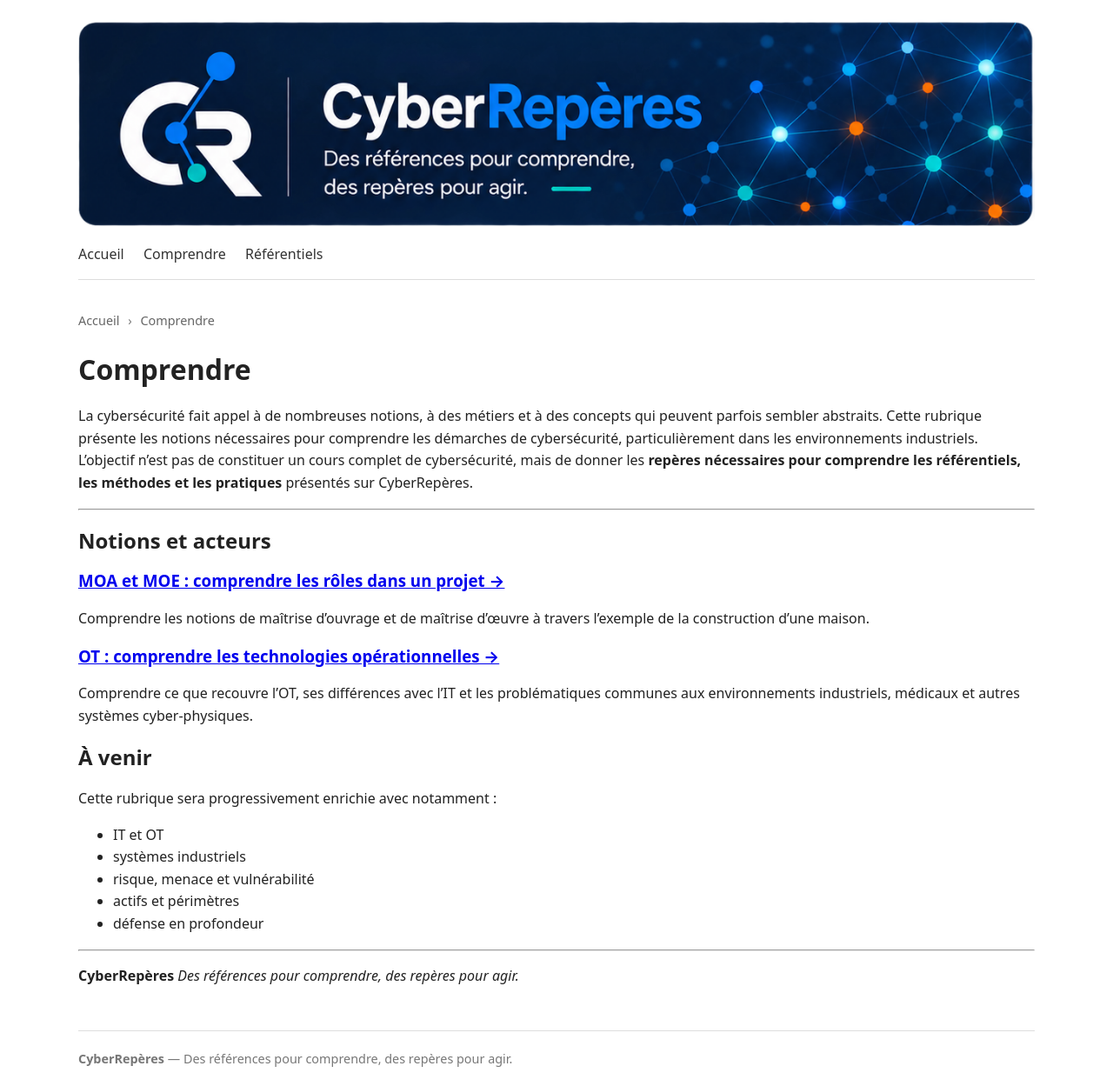
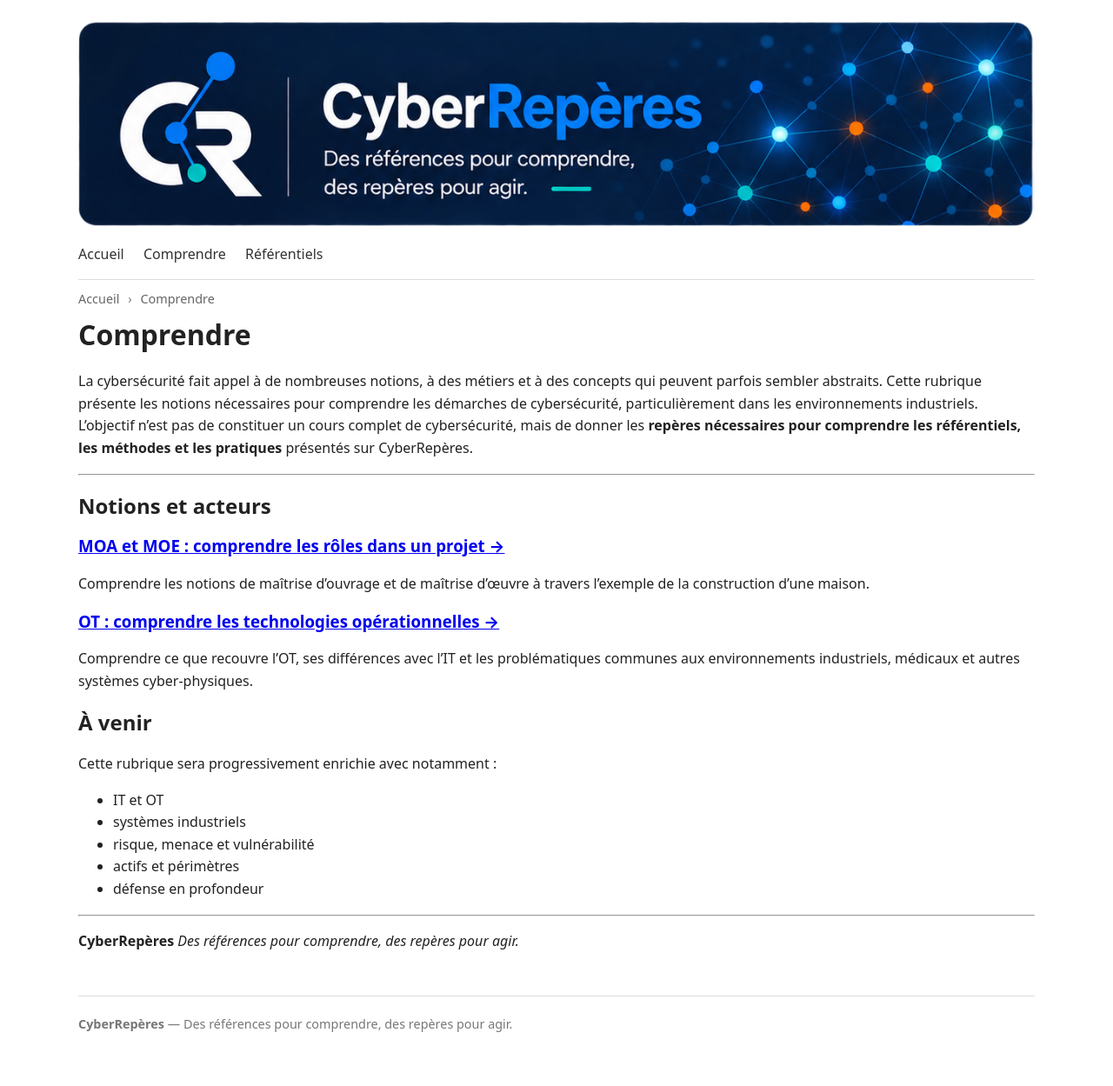
Before and after one commit to Cybrep/cyberreperes.github.io, a Jekyll site: the page built from comprendre/index.md, in a window 1280 px wide. Shown: the whole page at 87% size. Built offline with Jekyll 4.4.1, drawn with Linux system fonts in a browser that asks for light colours; after the commit the page ends 1209 px from its top, so only the background shows below that.

Commit message:
amélioration des espaces sous la barre de navig

```diff
--- a/_layouts/default.html
+++ b/_layouts/default.html
@@ -28,7 +28,7 @@
     header {
       border-bottom: 1px solid #ddd;
       padding: 25px 0 15px;
-      margin-bottom: 35px;
+      margin-bottom: 10px;
     }
 
     .site-title {
@@ -99,9 +99,13 @@
     }
 
     .breadcrumb {
-      margin: 0 0 25px;
-      font-size: 0.9rem;
-      color: #777;
+         margin: 0 0 10px;
+         font-size: 0.9rem;
+         color: #777;
+    }
+
+    h1 {
+      margin-top: 5px;
     }
 
     .breadcrumb a {
```
